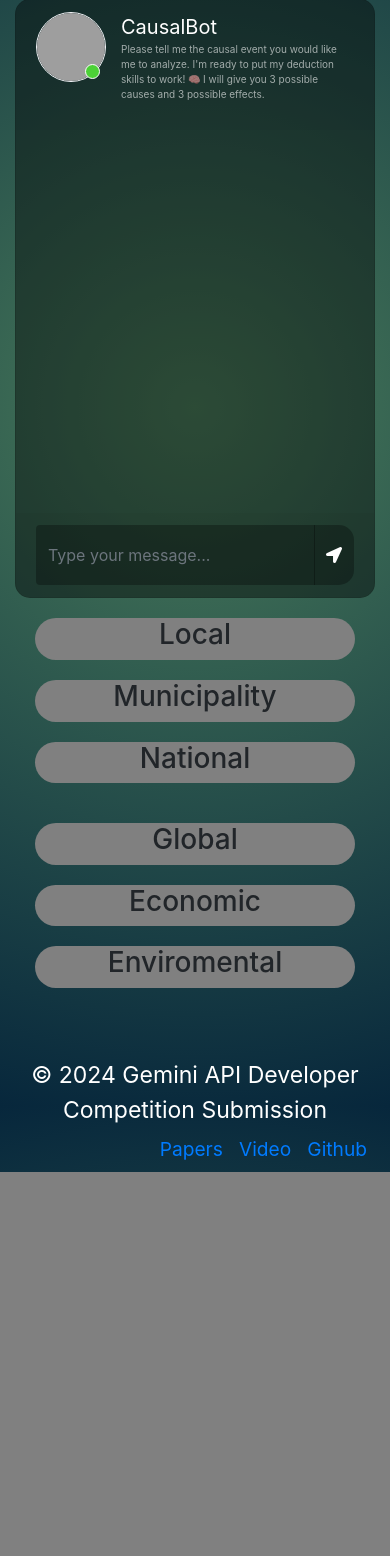
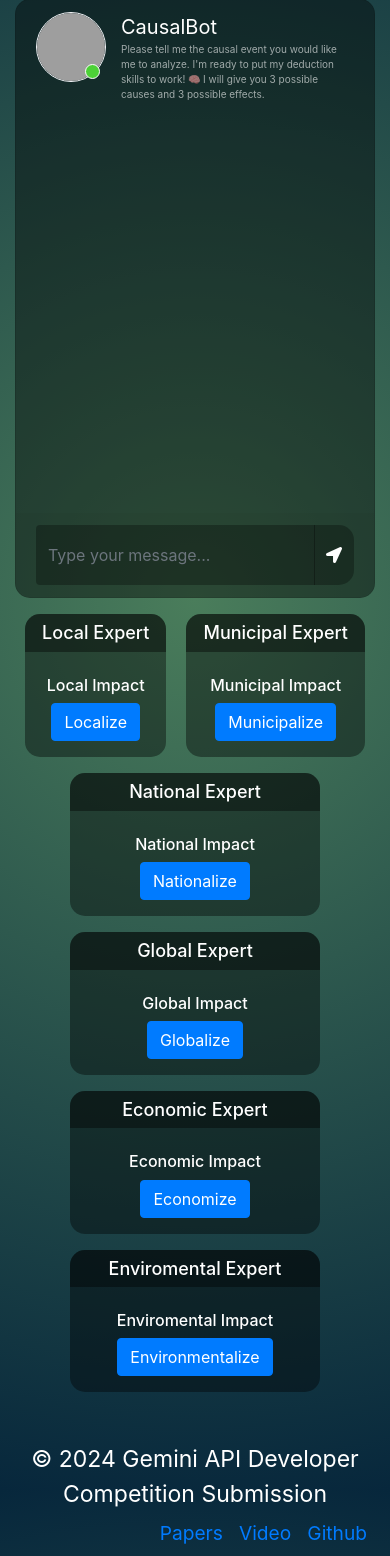
Before and after one commit to DDixon0/geminiComp2024, a Flask app: page / in a window 390 px wide. Shown: the part 292-1848 px from the top of the page. Before the commit the page ends 1464 px from the top, so only its background shows below. Run offline with Flask 3, Linux system fonts and the light colour scheme; some libraries are stand-ins or nearby versions; grey boxes are pictures that could not be loaded.

Commit message:
removed old files, updated responsive side

```diff
--- a/static/styles/style.css
+++ b/static/styles/style.css
@@ -152,173 +152,9 @@ nav li a:hover{
 }
 
 
-#main div{
-    /* background-color: white; */
-}
-
-                                                            /* FIX THE Sizing of chat window, last thing*/
-
-#interactivity{
-    grid-area: chat;
-    /* height: 50vh; */
-    /* grid-template-columns: subgrid;
-    grid-template-rows: subgrid; */
-    /* display: grid;
-    grid-template-areas:
-    'message'
-    'message'
-    'message'
-    'input';
-
-    display: block; */
-    /* align-items: end; */
-    /* justify-content: center; */
 
 
-}
-
-#bodybox {
-    margin: auto;
-    max-width: 550px;
-    font: 15px arial, sans-serif;
-    background-color: white;
-    border-style: solid;
-    border-width: 1px;
-    padding-top: 20px;
-    padding-bottom: 25px;
-    padding-right: 25px;
-    padding-left: 25px;
-    box-shadow: 5px 5px 5px grey;
-    border-radius: 15px;
-  }
-
-  #chatborder {
-    border-style: solid;
-    background-color: #f6f9f6;
-    border-width: 3px;
-    margin-top: 20px;
-    margin-bottom: 20px;
-    margin-left: 20px;
-    margin-right: 20px;
-    padding-top: 10px;
-    padding-bottom: 15px;
-    padding-right: 20px;
-    padding-left: 15px;
-    border-radius: 15px;
-  }
-
-  .chatlog {
-     font: 15px arial, sans-serif;
-  }
-
-  #chatbox {
-    font: 17px arial, sans-serif;
-    height: 22px;
-    width: 100%;
-  }
-
-
-/* #messages{
-    grid-area: message;
-    min-height: 60%;
-    width: auto;
-    background-color: aquamarine;
-    min-height: 500px;
-}
-
-#submisison{
-    grid-area: input;
-    display: flex;
-    justify-content: center;
-    align-items: end;
-}
-
-
-
-#user-query{
-    font-size: 2rem;
-    letter-spacing: 1px;
-    border: 1px solid #ccc;
-    resize: none;
-    overflow-y: auto;
-} */
-
-.sideExpert{
-    display: flex;
-    align-items: center;
-    justify-content: center;
-    text-align: center;
-    background-color: gray;
-    border-radius: 25px;
-    margin: 20px;
-}
-
-
-#side1{ grid-area: side1;}
-#side2{ grid-area: side2;}
-#side3{ grid-area: side3;}
-#side4{ grid-area: side4;}
-#side5{ grid-area: side5;}
-#side6{ grid-area: side6;}
-
-
-/* #populate-responses article{
-    margin-top: 2.5%;
-    margin-bottom: 2.5%;
-} */
-
-/* Footer Elements */
-
-#footer{
-    /* display: flex; */
-    /* grid-area: footer; */
-    text-align: center;
-    justify-content: center;
-    align-items: center;
-    font-size: larger;
-    /* background-color: wheat; */
-    /* position: absolute; */
-    bottom: 0;
-    width: 100%;
-    height: 2.5rem;            /* Footer height */
-
-}
-
-#footer p{
-    color: white;
-    font-size: larger;
-}
-
-
-
-/* Responsive Adjustments */
-
-@media screen and (max-width: 960px) {
-    #main{
-        grid-template-areas:
-    'chat'
-    'side1'
-    'side2'
-    'side3'
-    'side4'
-    'side5'
-    'side6';
-    }
-}
-
-
-
-
-
-
-
-
-/* CARD */
-
-body,html{
-	/* height: 100%; */
-
-}
+/* Chat CARD */
 
     .chat{
         margin-top: auto;
@@ -530,3 +366,112 @@ border-radius: 0 0 15px 15px !important;
         cursor: pointer;
         background-color: rgba(0,0,0,0.2);
     }
+
+
+
+/* SIDES */
+    .sideExpert{
+        color: white;
+        text-align: center;
+        /* justify-content: center; */
+        /* display: flex;
+        align-items: center;
+        justify-content: center;
+        text-align: center;
+        background-color: gray;
+        border-radius: 25px;
+        margin: 20px; */
+        /* height: 71vh; */
+        border-radius: 15px !important;
+        background-color: rgba(0,0,0,0.4) !important;
+        /* padding: 1rem; */
+        margin-top: 1rem;
+
+        max-width: 250px;
+    }
+
+    .side-header{
+        border-radius: 15px 15px 0 0 !important;
+        border-bottom: 0 !important;
+        padding: .50rem 1rem;
+        background-color: rgba(0,0,0,0.4);
+        font-size: large;
+        border-bottom: 0;
+    }
+    .side-body{
+        padding: 1rem;
+    }
+    .side-title{
+        /* padding-top: 0.5rem; */
+        font-size: medium;
+    }
+    .side-text{
+        font-size: small;
+    }
+
+    /* .card-header{
+        background-color: rgba(0,0,0,0.3);
+        font-size: larger;
+    }
+
+    .card-title{
+        font-size: medium;
+    } */
+
+
+
+
+
+
+
+/* Footer Elements */
+
+    #footer{
+        /* display: flex; */
+        /* grid-area: footer; */
+        text-align: center;
+        justify-content: center;
+        align-items: center;
+        font-size: larger;
+        /* background-color: wheat; */
+        /* position: absolute; */
+        bottom: 0;
+        width: 100%;
+        height: 2.5rem;            /* Footer height */
+
+    }
+
+    #footer p{
+        color: white;
+        font-size: larger;
+    }
+
+
+
+/* Responsive Adjustments */
+
+    @media screen and (max-width: 990px) {
+        .left{
+            display: flex;
+            justify-content: space-around;
+            flex-wrap: wrap;
+        }
+
+        .right{
+            display: flex;
+            justify-content: space-around;
+            flex-wrap: wrap;
+        }
+
+        .sideExpert{
+            flex-grow: 1;
+            margin-left: 10px;
+            margin-right: 10px;
+        }
+    }
+
+    /* @media screen and (max-width: 800px) {
+        .sideExpert{
+            flex-grow: 0;
+        }
+    } */
--- a/templates/index.html
+++ b/templates/index.html
@@ -42,39 +42,36 @@
 
     <main id="main">
 
-        <div id="interactivity">
-
-
-            <!-- <div id='chatborder'>
-                <p id="chatlog18" class="chatlog">&nbsp;</p>
-                <p id="chatlog17" class="chatlog">&nbsp;</p>
-                <p id="chatlog16" class="chatlog">&nbsp;</p>
-                <p id="chatlog15" class="chatlog">&nbsp;</p>
-                <p id="chatlog14" class="chatlog">&nbsp;</p>
-                <p id="chatlog13" class="chatlog">&nbsp;</p>
-                <p id="chatlog12" class="chatlog">&nbsp;</p>
-                <p id="chatlog11" class="chatlog">&nbsp;</p>
-                <p id="chatlog10" class="chatlog">&nbsp;</p>
-                <p id="chatlog9" class="chatlog">&nbsp;</p>
-                <p id="chatlog8" class="chatlog">&nbsp;</p>
-                <p id="chatlog7" class="chatlog">&nbsp;</p>
-                <p id="chatlog6" class="chatlog">&nbsp;</p>
-                <p id="chatlog5" class="chatlog">&nbsp;</p>
-                <p id="chatlog4" class="chatlog">&nbsp;</p>
-                <p id="chatlog3" class="chatlog">&nbsp;</p>
-                <p id="chatlog2" class="chatlog">&nbsp;</p>
-                <p id="chatlog1" class="chatlog">&nbsp;</p>
-                <form id="user-query">
-                    <input type="text" name="chat" id="chatbox" placeholder="Hi there! Type here to talk to me." onfocus="placeHolder()">
-                </form>
-            </div> -->
-
         <div class="container-fluid h-100">
             <div class="row justify-content-around h-100">
                 <div class="col-xl-2 col-lg-2 order-lg-1 order-2 align-self-center left">
-                        <div id="slide1" class="sideExpert"><h3>Local</h3></div>
-                        <div id="slide2" class="sideExpert"><h3>Municipality</h3></div>
-                        <div id="slide3" class="sideExpert"><h3>National</h3></div>
+                    <div id="side1" class="sideExpert">
+                        <h2 class="side-header">Local Expert</h2>
+                        <div class="side-body">
+                          <h3 class="side-title">Local Impact</h3>
+                          <!-- <p class="side-text">Going in depth with the local causal impact.</p> -->
+                          <a href="#" class="btn btn-primary">Localize</a>
+                        </div>
+                    </div>
+
+                    <div id="side2" class="sideExpert">
+                        <h2 class="side-header">Municipal Expert</h2>
+                        <div class="side-body">
+                          <h3 class="side-title">Municipal Impact</h3>
+                          <!-- <p class="side-text">Going in depth with the Municipal causal impact.</p> -->
+                          <a href="#" class="btn btn-primary">Municipalize</a>
+                        </div>
+                    </div>
+
+                    <div id="side3" class="sideExpert">
+                        <h2 class="side-header">National Expert</h2>
+                        <div class="side-body">
+                          <h3 class="side-title">National Impact</h3>
+                          <!-- <p class="side-text">Going in depth with the National causal impact.</p> -->
+                          <a href="#" class="btn btn-primary">Nationalize</a>
+                        </div>
+                    </div>
+
                 </div>
                 <div class="col-xl-8 col-lg-7 order-lg-2 order-1 align-self-end chat">
                     <!-- col-xl-8 -->
@@ -106,55 +103,35 @@
                     </div>
                 </div>
                 <div class="col-xl-2 col-lg-2 order-lg-3 order-3 align-self-center right">
-                        <div id="slide4" class="sideExpert"><h3>Global</h3></div>
-                        <div id="slide5" class="sideExpert"><h3>Economic</h3></div>
-                        <div id="slide6" class="sideExpert"><h3>Enviromental</h3></div>
+                    <div id="side4" class="sideExpert">
+                        <h2 class="side-header">Global Expert</h2>
+                        <div class="side-body">
+                          <h3 class="side-title">Global Impact</h3>
+                          <!-- <p class="side-text">Going in depth with the National causal impact.</p> -->
+                          <a href="#" class="btn btn-primary">Globalize</a>
+                        </div>
+                    </div>
+                    <div id="side5" class="sideExpert">
+                        <h2 class="side-header">Economic Expert</h2>
+                        <div class="side-body">
+                          <h3 class="side-title">Economic Impact</h3>
+                          <!-- <p class="side-text">Going in depth with the National causal impact.</p> -->
+                          <a href="#" class="btn btn-primary">Economize</a>
+                        </div>
+                    </div>
+                    <div id="side6" class="sideExpert">
+                        <h2 class="side-header">Enviromental Expert</h2>
+                        <div class="side-body">
+                          <h3 class="side-title">Enviromental Impact</h3>
+                          <!-- <p class="side-text">Going in depth with the National causal impact.</p> -->
+                          <a href="#" class="btn btn-primary">Environmentalize</a>
+                        </div>
+                    </div>
                 </div>
             </div>
         </div>
 
-            <!-- <div>
-                <h2>Interactive Buttons</h2>
-                <button>Scramble</button>
-                <button>ReRun</button>
-                <button>Fix</button>
-            </div> -->
-            <!-- <div id="messages">
-                <div><p>Message 1</p></div>
-                <div><p>Message 2</p></div>
 
-            </div>
-            <div id="submission">
-                <textarea id="user-query" name="user-query" rows="3" cols="50" wrap="hard"></textarea>
-                <input type="button" value="Submit">  -->
-                    <!-- Might be confusing, add hover over the implicate button so it shows submit -->
-                <!-- <label for="file">Downloading progress:</label> -->
-                <!-- <progress id="file" value="50" max="100"> 50%</progress> -->
-            <!-- </div> -->
-
-        </div>
-
-
-
-
-
-
-
-
-
-        <!-- <div id="result">
-            <h2>Results from your query:</h2>
-            <div id="populate-response">
-
-                <template>
-                    <article id="exmaple-response">
-                        <h3>"Blank" Relationship</h3>
-                        <p>The resulting action will have this kind of effect on the</p>
-                    </article>
-                </template>
-
-            </div>
-        </div> -->
 
     </main>
 <!--
```
Also changed, not shown: static/scripts/sigma.js (deleted, +0 -16 lines), templates/sigma.html (deleted, +0 -28 lines), 1 other file. Lines whose indentation alone changed are shown as unchanged.
